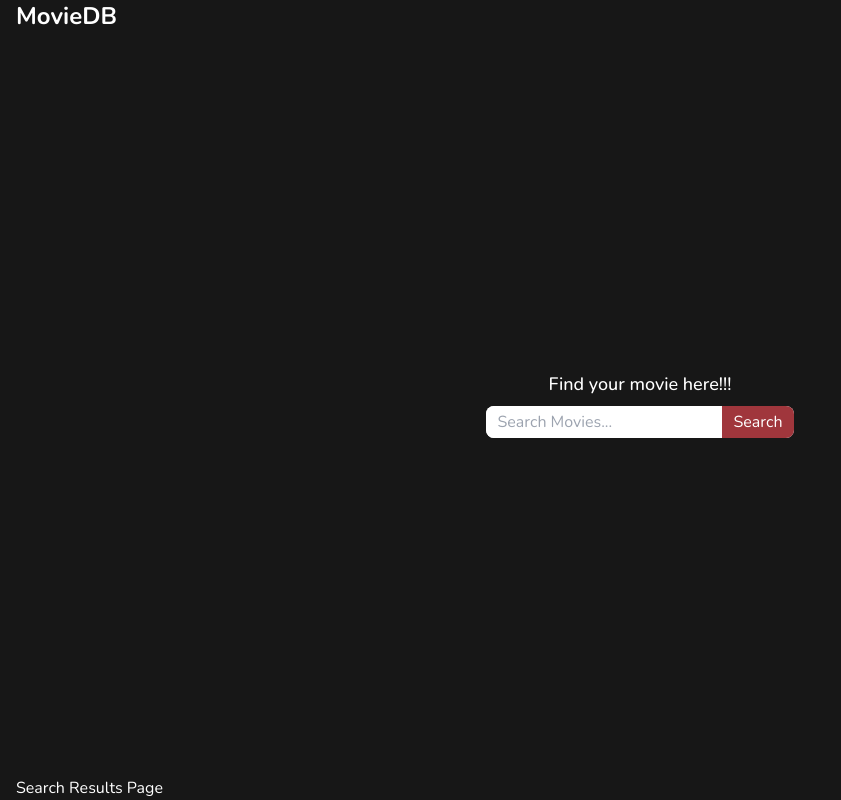
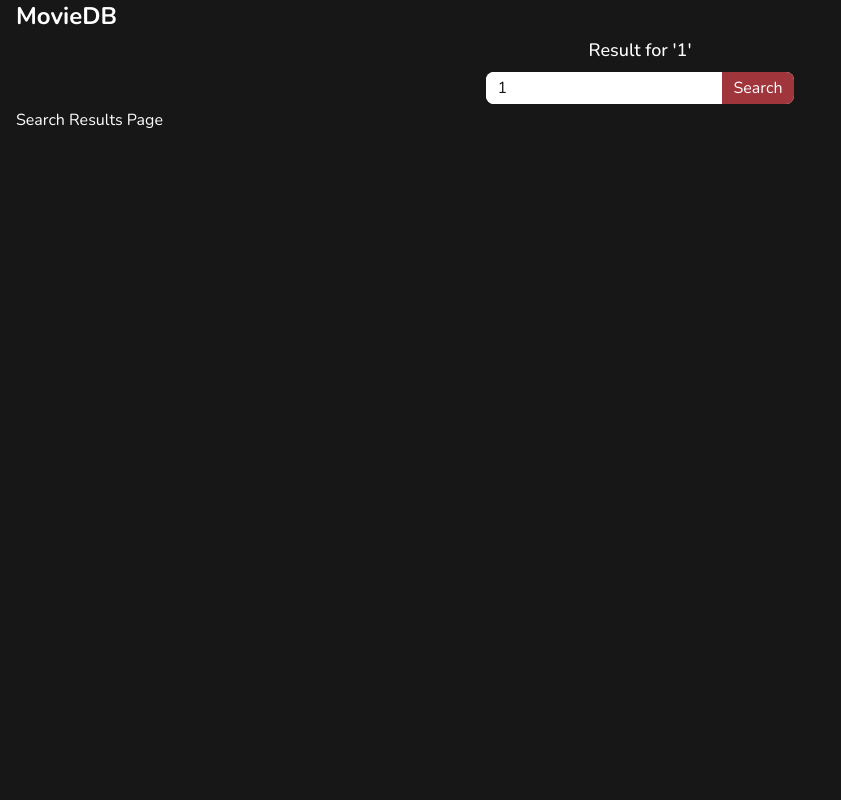
Before and after one commit to tiedsandi/project_next_movie_db, a Next.js app: page /search/1 in a window 1280 px wide. Shown: the whole page, without its empty margins (0-841 px from the left). Built offline with nearby package versions, Linux system fonts and the light colour scheme.

Commit message:
add not found page and search input

```diff
--- a/src/app/globals.css
+++ b/src/app/globals.css
@@ -34,3 +34,7 @@ body {
   background: var(--background);
   font-family: var(--main-font);
 }
+
+.img {
+  height: auto;
+}
--- /dev/null
+++ b/src/app/not-found.js
@@ -0,0 +1,22 @@
+import Image from 'next/image';
+import Link from 'next/link';
+
+export default function NotFound() {
+  return (
+    <main className='flex flex-col items-center justify-center min-h-screen gap-3'>
+      <h2>Not Found</h2>
+      <p>Could not find requested resource</p>
+      <Image
+        src={'/not-found.svg'}
+        alt='not found'
+        width={400}
+        height={400}
+        className='img'
+        priority
+      />
+      <Link href='/' className='hover:text-primary-2'>
+        Return Home
+      </Link>
+    </main>
+  );
+}
--- a/src/app/search/[filter]/loading.js
+++ b/src/app/search/[filter]/loading.js
@@ -1,3 +1,3 @@
 export default function LoadingSearch() {
-  return <div>Loading Fetching...</div>;
+  return <div className='grow'>Loading Fetching...</div>;
 }
--- a/src/app/search/[filter]/page.js
+++ b/src/app/search/[filter]/page.js
@@ -1,3 +1,3 @@
 export default function SearchFilteredPage() {
-  return <h1>Search Results Page</h1>;
+  return <div className='grow'>Search Results Page</div>;
 }
--- a/src/app/search/layout.js
+++ b/src/app/search/layout.js
@@ -3,12 +3,12 @@ import Link from 'next/link';
 
 export default function SearchLayout({children}) {
   return (
-    <div className='flex flex-col min-h-screen gap-1 '>
+    <main className='flex flex-col min-h-screen gap-1 '>
       <Link href={'/'} className='text-2xl font-bold '>
         MovieDB
       </Link>
       <SearchInput />
       {children}
-    </div>
+    </main>
   );
 }
--- a/src/components/search-input.js
+++ b/src/components/search-input.js
@@ -1,43 +1,48 @@
 'use client';
 
-import {useRouter} from 'next/navigation';
-import {useState, useRef} from 'react';
+import {useRouter, usePathname} from 'next/navigation';
+import {useState} from 'react';
 
 export default function SearchInput() {
   const router = useRouter();
-  const searchRef = useRef();
+  const pathname = usePathname();
+
+  const searchUrl = decodeURIComponent(pathname.split('/')[2] || '');
+
+  const [searchTerm, setSearchTerm] = useState(searchUrl);
   const [loading, setLoading] = useState(false);
+
+  const HeadingText = searchUrl ? `Result for '${searchTerm}'` : 'Find your movie here!!!';
 
   const handleSubmit = (event) => {
     event.preventDefault();
     setLoading(true);
-    const searchTerm = searchRef.current.value;
 
-    router.push(`/search/${searchTerm}`);
+    if (searchTerm.trim()) {
+      router.push(`/search/${encodeURIComponent(searchTerm.trim())}`);
+    }
 
     setLoading(false);
   };
+
   return (
-    <>
-      <form className='flex flex-col items-center justify-center gap-2 grow'>
-        <h1 className='text-lg font-medium'>Find your movie here!!!</h1>
-        <div className='flex gap-2 overflow-hidden bg-white rounded-lg '>
+    <form
+      onSubmit={handleSubmit}
+      className={`flex flex-col items-center justify-center gap-2 ${searchUrl ? '' : 'grow'} `}>
+      <h1 className='text-lg font-medium'>{HeadingText}</h1>
+      <div className='flex gap-2 overflow-hidden bg-white rounded-lg'>
         <input
           type='text'
-            className='px-3 py-1 '
-            ref={searchRef}
+          className='px-3 py-1'
+          value={searchTerm}
+          onChange={(e) => setSearchTerm(e.target.value)}
           name='search'
           placeholder='Search Movies...'
         />
-          <button
-            type='submit'
-            className='px-3 py-1 bg-primary'
-            onClick={handleSubmit}
-            disabled={loading}>
+        <button type='submit' className='px-3 py-1 bg-primary' disabled={loading}>
           {loading ? 'Searching...' : 'Search'}
         </button>
       </div>
     </form>
-    </>
   );
 }
```
Also changed, not shown: public/not-found.svg (added). Lines whose indentation alone changed are shown as unchanged.
